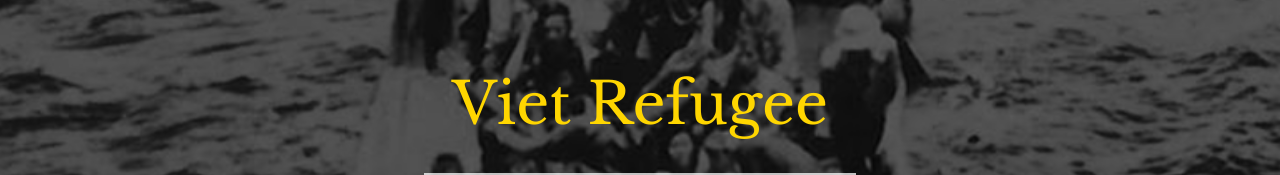
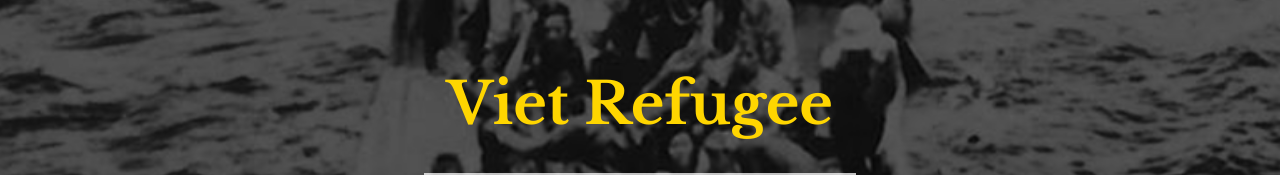
Before and after one commit to lilyndev/viet-refugee, a React (Create React App) app: page / in a window 1280 px wide. Shown: the part 299-474 px from the top of the page. Built offline with nearby package versions, Linux system fonts and the light colour scheme.

Commit message:
update meta tags, header font

```diff
--- a/public/index.html
+++ b/public/index.html
@@ -7,7 +7,7 @@
     <meta name="theme-color" content="#000000" />
     <meta
       name="description"
-      content="Web site created using create-react-app"
+      content="A boat refugee story of how my father fled Vietnam in 1988 after his fifth try."
     />
     <link rel="apple-touch-icon" href="%PUBLIC_URL%/logo192.png" />
     <!--
@@ -24,6 +24,7 @@
       work correctly both with client-side routing and a non-root public URL.
       Learn how to configure a non-root public URL by running `npm run build`.
     -->
+    <title>Viet Refugee</title>
     <link rel="preconnect" href="https://fonts.googleapis.com" />
     <link rel="preconnect" href="https://fonts.gstatic.com" crossorigin />
     <link href="https://fonts.googleapis.com/css2?family=Cutive+Mono&family=Libre+Baskerville:ital,wght@0,400;0,700;1,400&display=swap" rel="stylesheet">    <noscript>You need to enable JavaScript to run this app.</noscript>
--- a/src/App.css
+++ b/src/App.css
@@ -152,7 +152,6 @@ header {
 }
 header h1 {
   margin-bottom: 0.6em;
-  font-weight: normal;
   color: #FFD600;
   font-size: 2.1em;
   line-height: 1.2;
```
